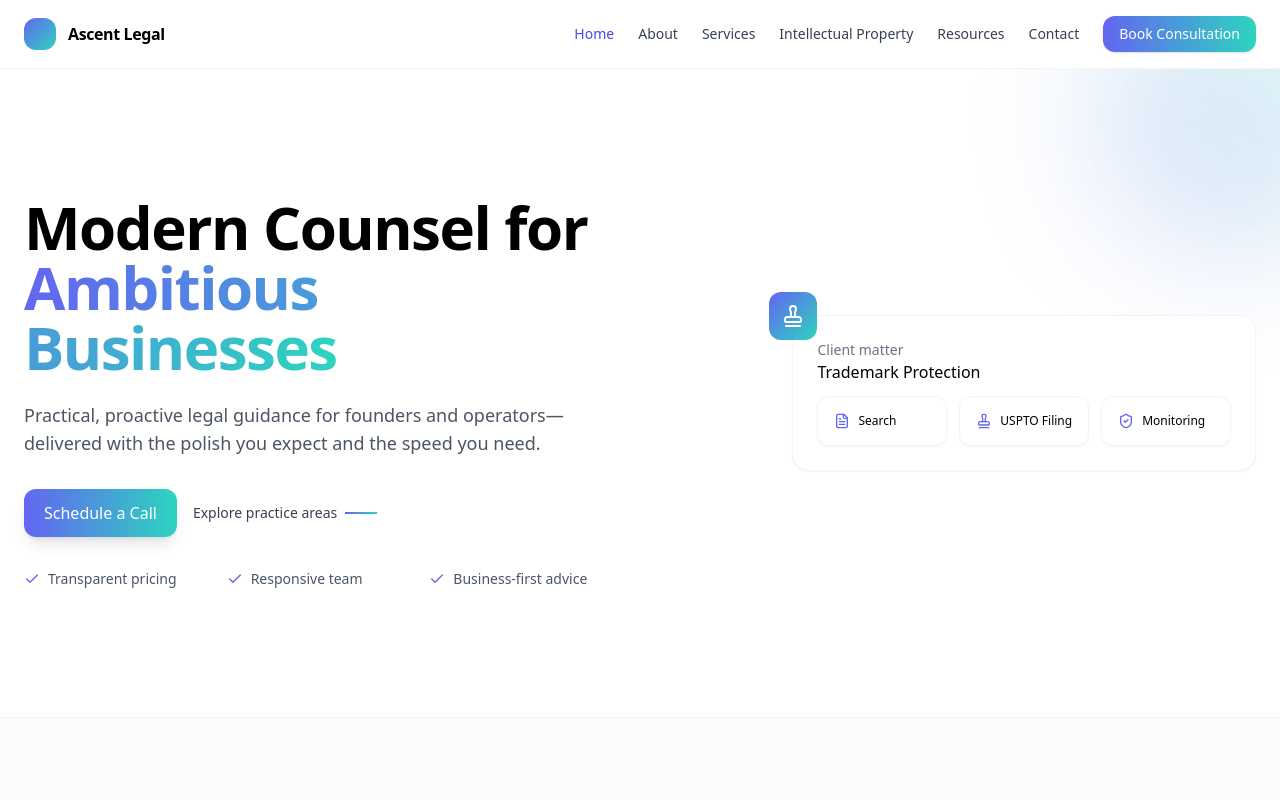
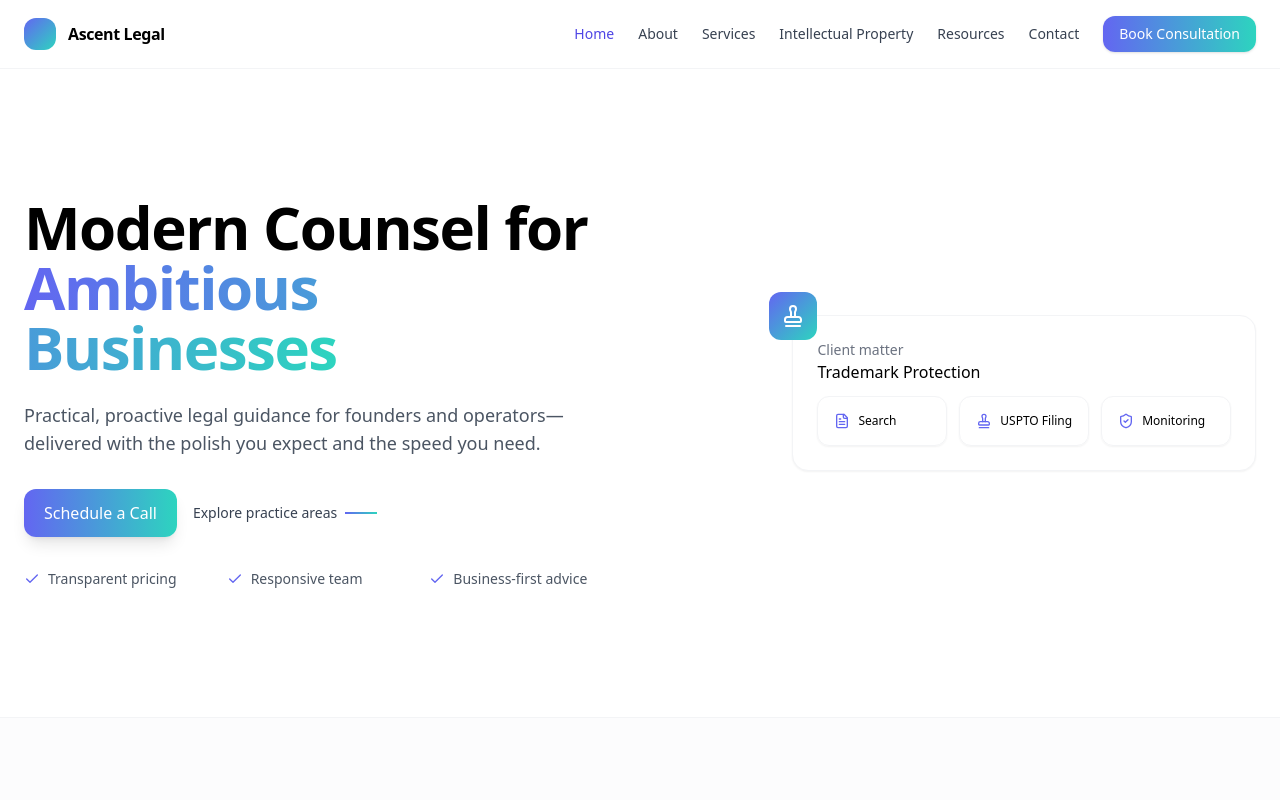
Before and after one commit to ajdreams17/Ascentlegal, a Next.js app: page / in a window 1280 px wide. Shown: the top 800 px of the page. Built offline with nearby package versions, Linux system fonts and the light colour scheme.

Commit message:
Update page.jsx

```diff
--- a/app/page.jsx
+++ b/app/page.jsx
@@ -14,10 +14,28 @@ export default function HomePage() {
   return (
     <>
       {/* hero */}
-      <section className="relative overflow-hidden">
-        <div aria-hidden="true" className="absolute inset-0 opacity-20 pointer-events-none">
-          <div className="absolute -top-24 -right-24 h-72 w-72 rounded-full bg-gradient-to-tr from-indigo-500 to-teal-400 blur-3xl" />
-        </div>
+     <section className="relative overflow-hidden bg-white">
+  {/* wave background */}
+  <div aria-hidden="true" className="absolute inset-0 -z-10">
+    <svg
+      className="absolute top-0 left-0 w-full h-full opacity-20"
+      xmlns="http://www.w3.org/2000/svg"
+      viewBox="0 0 1440 320"
+      preserveAspectRatio="none"
+    >
+      <path
+        fill="url(#gradient)"
+        fillOpacity="1"
+        d="M0,96L48,106.7C96,117,192,139,288,149.3C384,160,480,160,576,176C672,192,768,224,864,224C960,224,1056,192,1152,186.7C1248,181,1344,203,1392,213.3L1440,224V0H0Z"
+      ></path>
+      <defs>
+        <linearGradient id="gradient" x1="0" y1="0" x2="1" y2="1">
+          <stop offset="0%" stopColor="#6366f1" /> {/* indigo-500 */}
+          <stop offset="100%" stopColor="#14b8a6" /> {/* teal-400 */}
+        </linearGradient>
+      </defs>
+    </svg>
+  </div>
 
         <div className="mx-auto max-w-7xl px-6 py-24 md:py-32 grid md:grid-cols-2 gap-12 items-center">
           <div>
```
